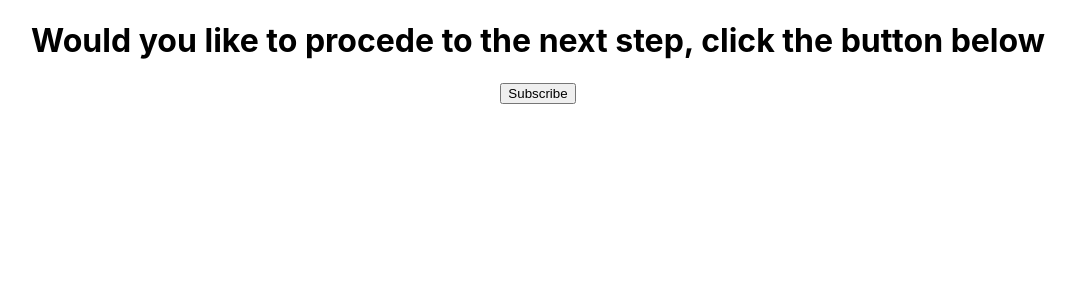
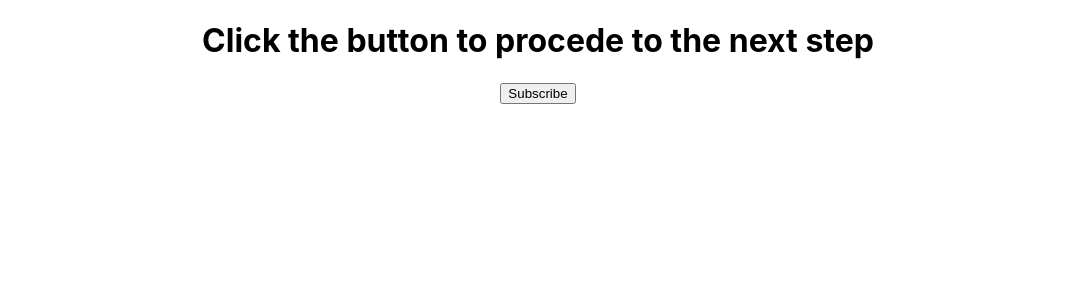
Before and after one commit to mraiyuu/react, a React (Create React App) app: page / in a window 1280 px wide. Shown: the top 300 px of the page, without its empty margins (102-1177 px from the left). Built offline with nearby package versions, Linux system fonts and the light colour scheme.

Commit message:
name change

```diff
--- a/src/Components/Next.js
+++ b/src/Components/Next.js
@@ -4,7 +4,7 @@ class Next extends Component {
     constructor () {
         super();
         this.state = {
-            Next: 'Would you like to procede to the next step, click the button below '
+            Next: 'Click the button to procede to the next step '
         }
     }
 
```
